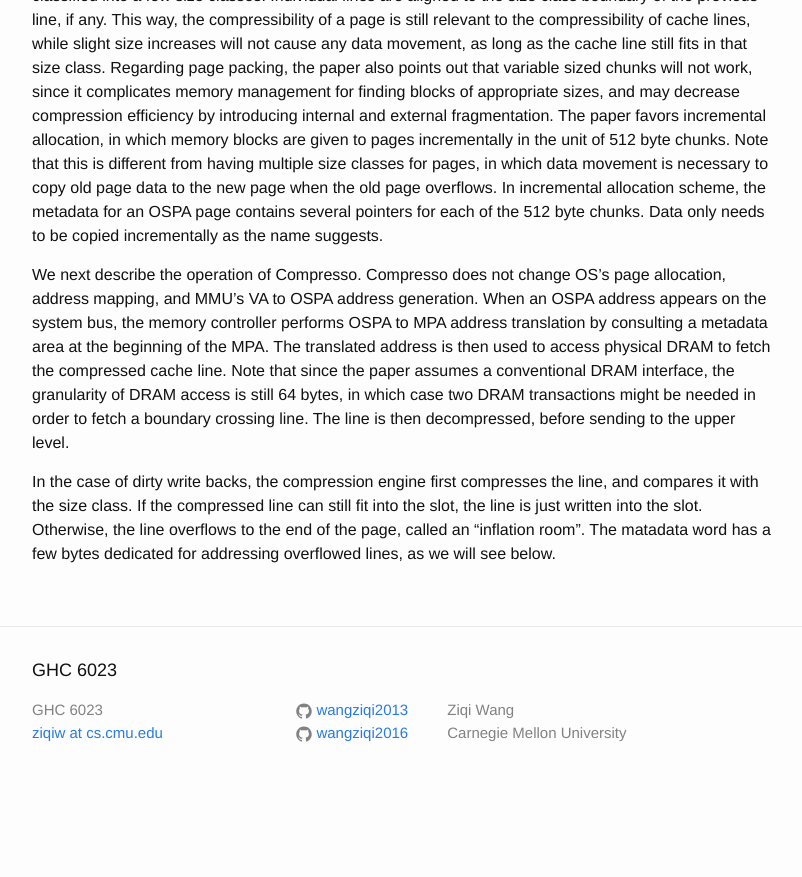
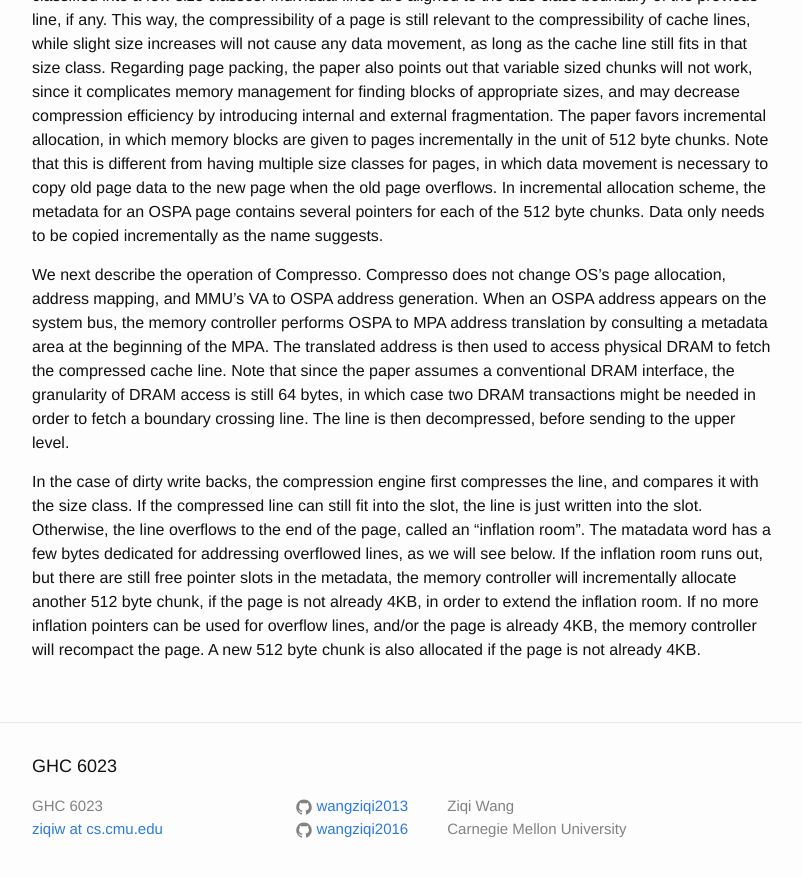
Before and after one commit to wangziqi2013/wangziqi2013.github.io, a Jekyll site: the page built from _posts/2020-07-13-compresso.markdown, in a window 1280 px wide and 900 px high, scrolled down 2101 px. Shown: the top 877 px of the window, without its empty margins (238-1040 px from the left). Built offline with Jekyll 4.4.1, drawn with Linux system fonts in a browser that asks for light colours; before the commit the page ends 2905 px from its top, so only the background shows below that.

Commit message:
Adding write

```diff
--- a/_posts/2020-07-13-compresso.markdown
+++ b/_posts/2020-07-13-compresso.markdown
@@ -97,4 +97,7 @@ to the upper level.
 In the case of dirty write backs, the compression engine first compresses the line, and compares it with the size class.
 If the compressed line can still fit into the slot, the line is just written into the slot. Otherwise, the line overflows
 to the end of the page, called an "inflation room". The matadata word has a few bytes dedicated for addressing overflowed
-lines, as we will see below.
+lines, as we will see below. If the inflation room runs out, but there are still free pointer slots in the metadata, the
+memory controller will incrementally allocate another 512 byte chunk, if the page is not already 4KB, in order to extend
+the inflation room. If no more inflation pointers can be used for overflow lines, and/or the page is already 4KB, the
+memory controller will recompact the page. A new 512 byte chunk is also allocated if the page is not already 4KB.
```
